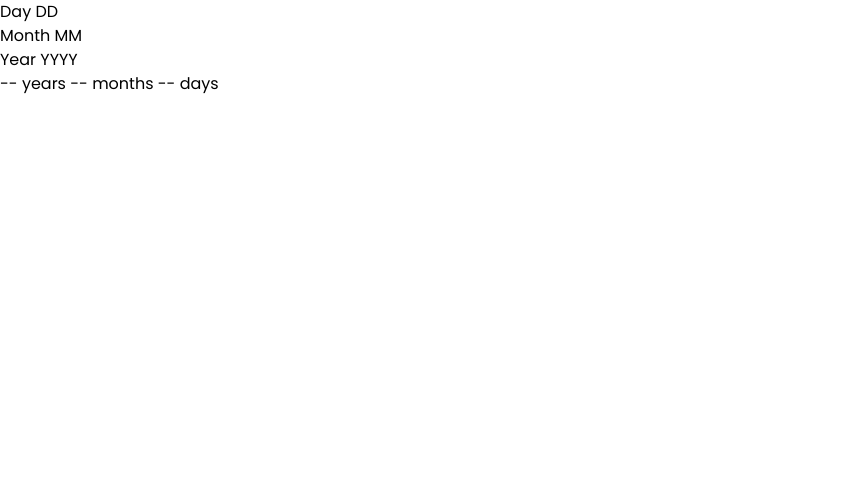
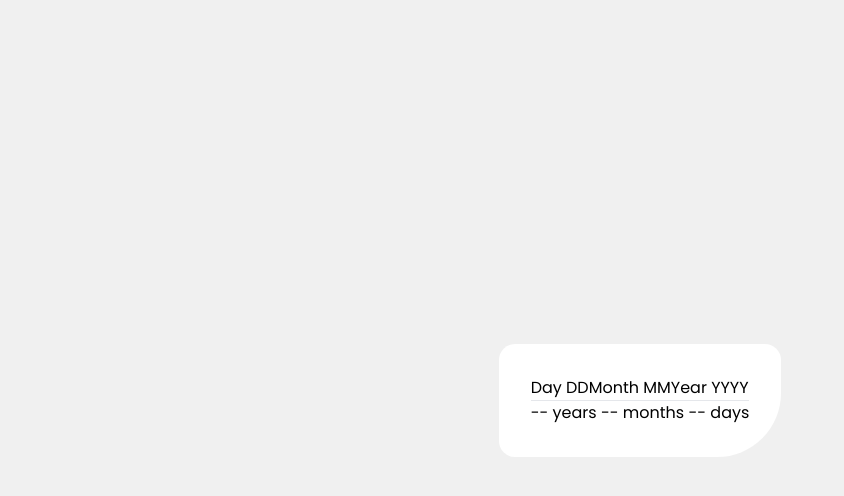
Before and after one commit to n0rrman/frontend-mentor-challenges-green, a Next.js app in the folder age-calculator-app/: page / in a window 1280 px wide. Shown: the top 496 px of the page, without its empty margins (0-844 px from the left). Built offline with nearby package versions, Linux system fonts and the light colour scheme.

Commit message:
age-calculator-app initial layout done

```diff
--- a/age-calculator-app/src/app/layout.tsx
+++ b/age-calculator-app/src/app/layout.tsx
@@ -21,7 +21,7 @@ export default function RootLayout({
 }>) {
   return (
     <html lang="en">
-      <body className={poppins.className}>{children}</body>
+      <body className={`${poppins.className} bg-offWhite`}>{children}</body>
     </html>
   );
 }
--- a/age-calculator-app/src/app/page.tsx
+++ b/age-calculator-app/src/app/page.tsx
@@ -17,12 +17,17 @@ export default function Home() {
 */
 
   return (
-    <div>
-      <div>Day DD</div>
+    <div className="flex justify-center items-center min-h-screen">
+      <main className="bg-white rounded-2xl rounded-br-[4rem] p-8">
+        <div className="flex flex-row border-b">
+          <div>Day DD</div>
 
-      <div>Month MM</div>
-      <div>Year YYYY</div>
-      <div>-- years -- months -- days</div>
+          <div>Month MM</div>
+          <div>Year YYYY</div>
+        </div>
+
+        <div>-- years -- months -- days</div>
+      </main>
     </div>
   );
 }
```
